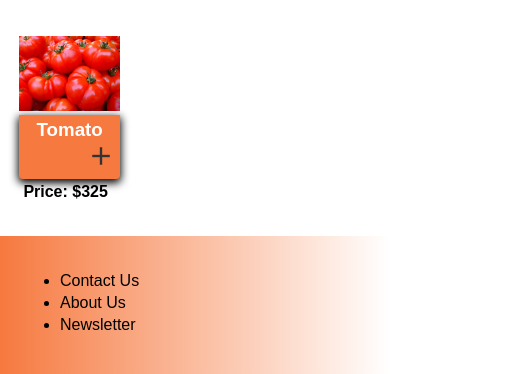
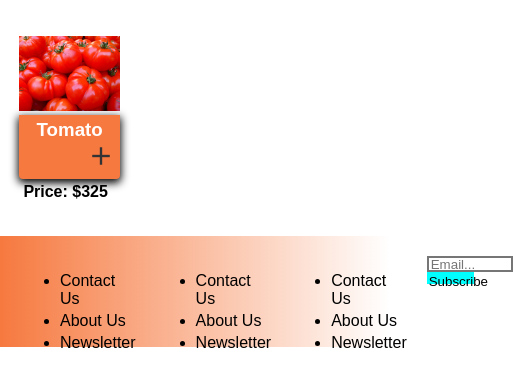
Before and after one commit to babucarr32/fruitShop, a plain HTML site: page index.html in a window 390 px wide. Shown: the part 1594-1968 px from the top of the page, 513 px wide, since content can reach past the window. Drawn offline with nearby package versions, Linux system fonts and the light colour scheme; files whose address does not match are found by name.

Commit message:
Added the subscribe button

```diff
--- a/css/fruitShop.css
+++ b/css/fruitShop.css
@@ -7,6 +7,7 @@ body{
     text-align: center;
     background-color: rgba(37, 37, 37, 0.738);
     width: 100%;
+    z-index: 1;
 }
 .cart{
     font-size: 30px;
@@ -101,6 +102,9 @@ body{
     float: left;
     margin-top: 8px;
 }
+.addIcon:hover{
+    color: rgb(0, 0, 0);
+}
 .addToCartAnchor{
     width: 100%;
     /* background-color: red; */
@@ -110,8 +114,11 @@ body{
 
 footer{
     background-image: linear-gradient(to right,rgb(246, 121, 63), rgb(255, 255, 255));
-    height: 25vw;
+    height: 18vw;
     padding: 20px;
+    display: grid;
+    grid-template-columns: auto auto auto auto;
+    gap: 20px;
 }
 li{
     margin-bottom: 1vw;
@@ -122,3 +129,29 @@ li a{
     text-decoration: none;
     color: rgb(0, 0, 0);
 }
+#email{
+    height: 85%;
+    float: left;
+    width: 20vw;
+    border-style: solid;
+    outline: none;
+}
+#subscribe{
+    height: 100%;
+    width: 12vw;
+    border: none;
+    background-color: aqua;
+    padding: 2px;
+}
+#email:focus{
+    border-color: aqua;
+}
+
+@media screen and (max-width: 600px) {
+    .emailSubscribe{
+        flex-direction: column;
+    }
+    /* #email{
+        float: none;
+    } */
+}
--- a/index.html
+++ b/index.html
@@ -57,6 +57,22 @@
         <li><a href="">About Us</a></li>
         <li><a href="">Newsletter</a></li>
     </ul>
+    <ul>
+        <li><a href="">Contact Us</a></li>
+        <li><a href="">About Us</a></li>
+        <li><a href="">Newsletter</a></li>
+    </ul>
+    <ul>
+        <li><a href="">Contact Us</a></li>
+        <li><a href="">About Us</a></li>
+        <li><a href="">Newsletter</a></li>
+    </ul>
+    <div class="emailSubscribe" style="height: 3vw; max-height: 3vw;">
+        <form action="" style="height: 3vw;">
+            <input id="email" type="text" placeholder="Email...">
+            <button id="subscribe">Subscribe</button>
+        </form>
+    </div>
 </footer>
 <script type="module" src="index.js"></script>
 </html>
--- a/index.js
+++ b/index.js
@@ -50,9 +50,9 @@ function createProduct(img, name, price, id){
     addToCartAnchor.onclick = cart;
     addToCartAnchor.id = 'callCart';
     addToCartAnchor.className = 'addToCartAnchor';
-    addToCartAnchor.href = "#";
+    // addToCartAnchor.href = "#";
     const materialSymbol = document.createElement('span');
-    materialSymbol.className = 'material-symbols-outlined';
+    materialSymbol.className = 'material-symbols-outlined addIcon';
 
 
     materialSymbol.style.fontSize = '30px';
--- a/indexPlus.js
+++ b/indexPlus.js
@@ -4,7 +4,7 @@ export const imageNames = [
         id: '1',
         name: "Plums",
         imageName: "plums-g22f8139e5_640.jpg",
-        price: '250',
+        price: '2500',
     },
     {
         id: '2',
```
Also changed, not shown: cart.html (+5 -5 lines), cart.js (+11 -4 lines), css/cart.css (+8 -3 lines).
